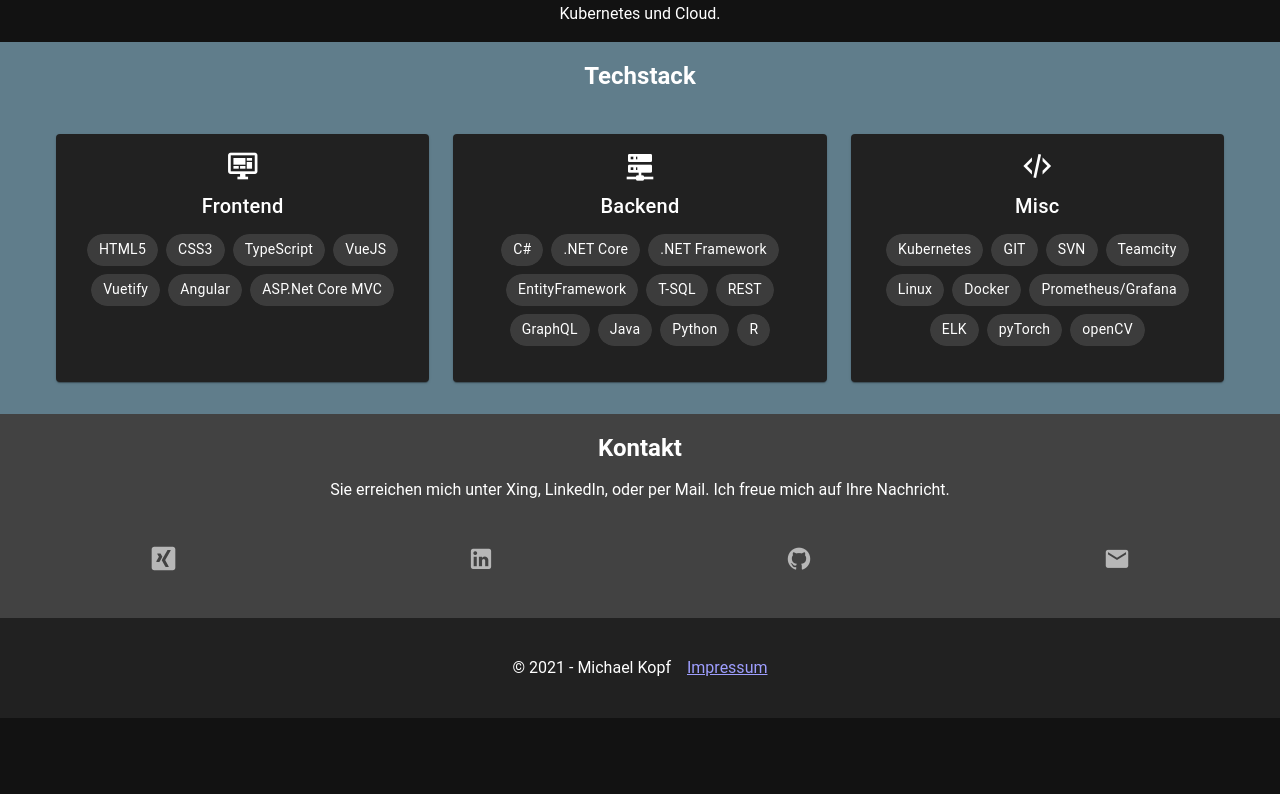
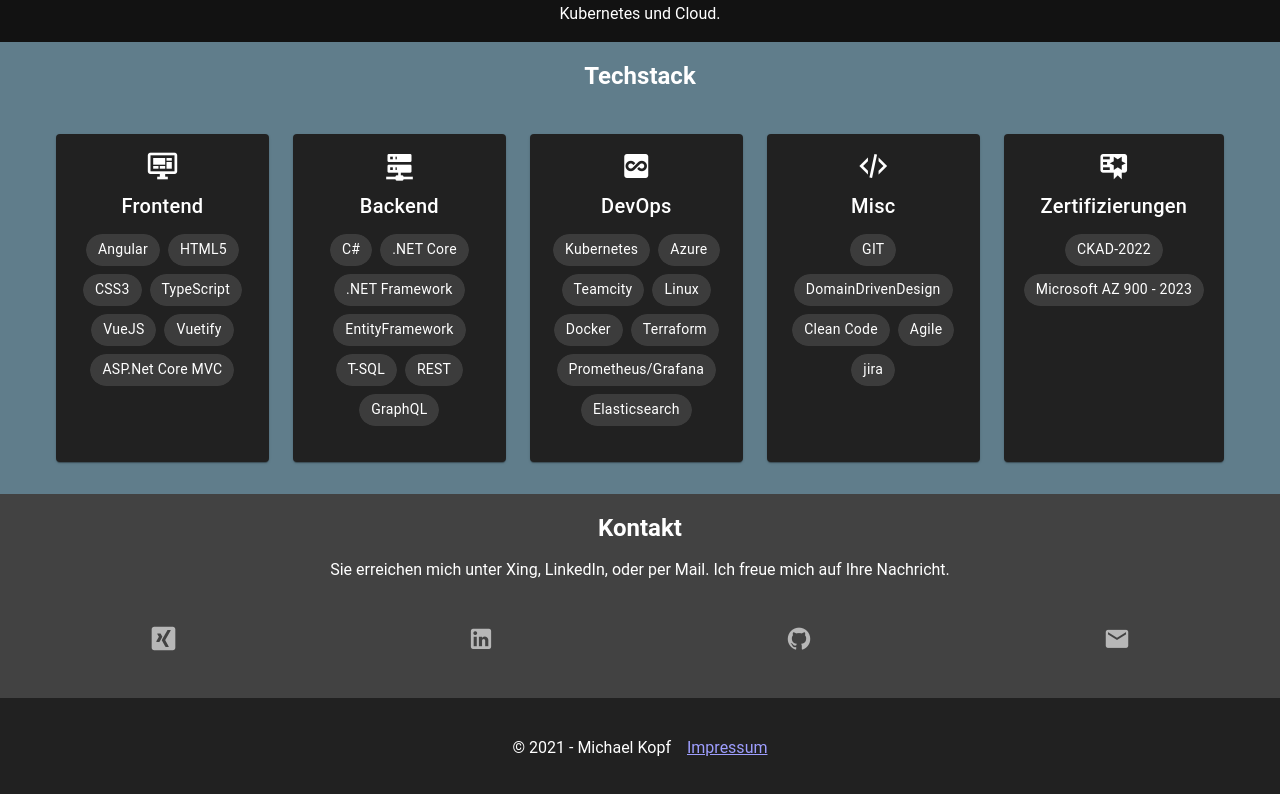
Before and after one commit to Michriko/kopf_codes, a Vue app: page / in a window 1280 px wide. Shown: the part 1178-1972 px from the top of the page. Before the commit the page ends 1896 px from the top, so only its background shows below. Built offline with nearby package versions, Linux system fonts and the light colour scheme.

Commit message:
feat(techstack): update current techstack

```diff
--- a/src/components/techStack.vue
+++ b/src/components/techStack.vue
@@ -31,12 +31,12 @@
   {
     title: "Frontend",
     items: [
+      "Angular",
       "HTML5",
       "CSS3",
       "TypeScript",
       "VueJS",
       "Vuetify",
-      "Angular",
       "ASP.Net Core MVC",
     ],
     icon: "mdi-monitor-dashboard",
@@ -51,27 +51,32 @@
       "T-SQL",
       "REST",
       "GraphQL",
-      "Java",
-      "Python",
-      "R",
     ],
     icon: "mdi-server-network",
   },
   {
-    title: "Misc",
+    title: "DevOps",
+    icon: "mdi-all-inclusive-box",
     items: [
       "Kubernetes",
-      "GIT",
-      "SVN",
+      "Azure",
       "Teamcity",
       "Linux",
       "Docker",
+      "Terraform",
       "Prometheus/Grafana",
-      "ELK",
-      "pyTorch",
-      "openCV",
+      "Elasticsearch",
     ],
+  },
+  {
+    title: "Misc",
+    items: ["GIT", "DomainDrivenDesign", "Clean Code", "Agile", "jira"],
     icon: "mdi-xml",
+  },
+  {
+    title: "Zertifizierungen",
+    icon: "mdi-certificate",
+    items: ["CKAD-2022", "Microsoft AZ 900 - 2023"],
   },
 ]);
 </script>
--- a/src/views/About.vue
+++ b/src/views/About.vue
@@ -5,8 +5,8 @@
       <p>Angaben gemäß §5 TMG</p>
       <p>
         Michael Kopf<br />
-        Geibelstr. 32 <br />
-        76185 Karlsruhe<br />
+        Veilchenstr. 76 <br />
+        75196 Remchingen<br />
       </p>
       <p>
         <strong>Kontakt</strong><br />
```
